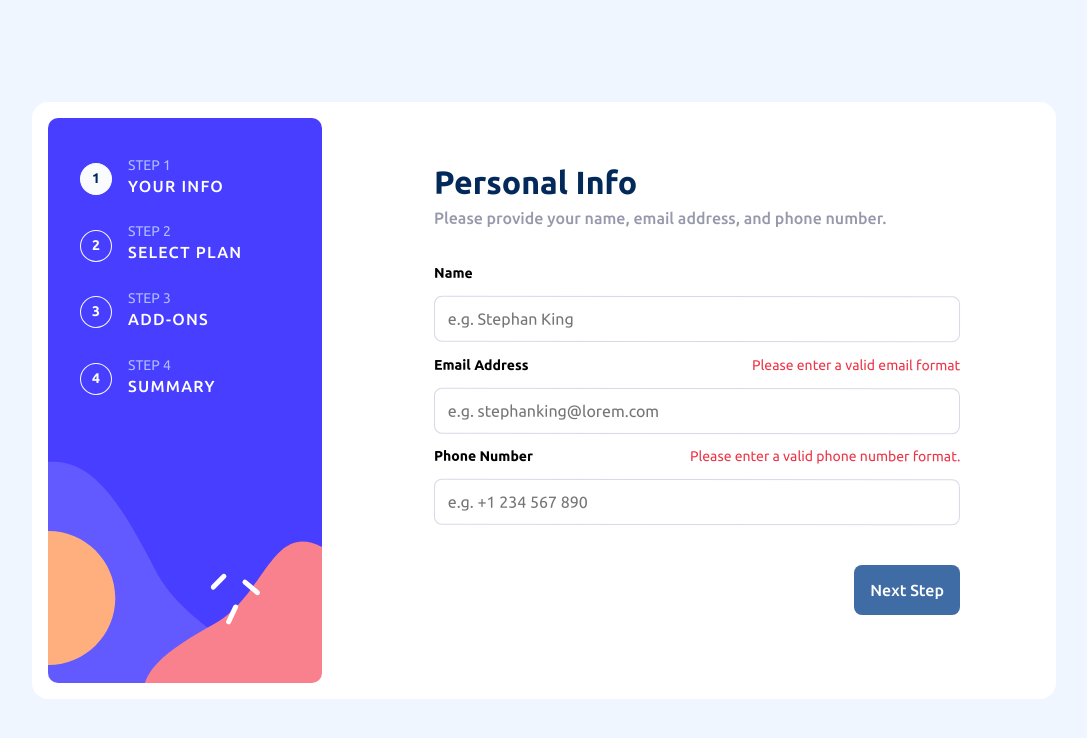
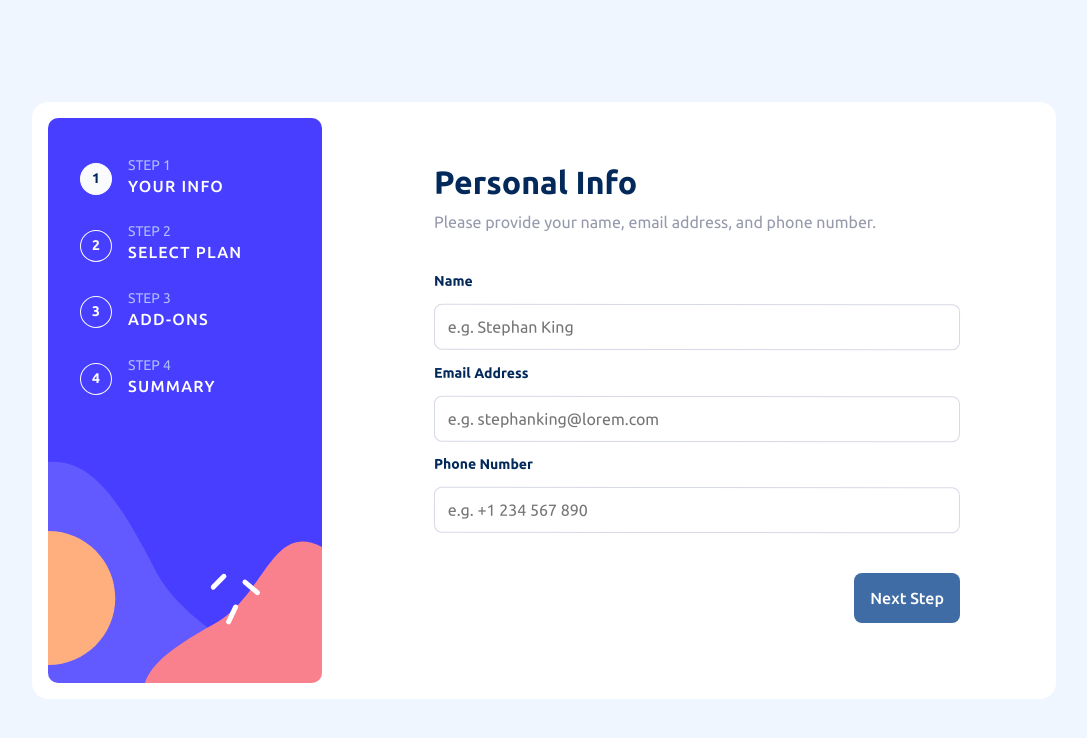
Before and after one commit to tripkmin/multiform, a React (Create React App) app: page / in a window 1280 px wide. Shown: the top 738 px of the page, without its empty margins (96-1183 px from the left). Built offline with nearby package versions, Linux system fonts and the light colour scheme.

Commit message:
feat: Add onBlur logic

```diff
--- a/src/components/Step1.tsx
+++ b/src/components/Step1.tsx
@@ -1,7 +1,7 @@
 import { phrases } from 'assets/phrases';
-import { ChangeEvent, useRef } from 'react';
+import { ChangeEvent, useRef, useState } from 'react';
 import styled from 'styled-components';
-import { theme } from 'styles/constants';
+import { theme, timer } from 'styles/constants';
 import { SolidButton } from './common/Button';
 
 interface Step1Props {
@@ -29,6 +29,10 @@ export default function Step1({
   emailHandler,
   phoneHandler,
 }: Step1Props) {
+  const [isNameBlurred, setIsNameBlurred] = useState(false);
+  const [isEmailBlurred, setIsEmailBlurred] = useState(false);
+  const [isPhoneBlurred, setIsPhoneBlurred] = useState(false);
+
   return (
     <>
       <HeadBox>
@@ -38,47 +42,61 @@ export default function Step1({
       <Form>
         <LabelBox>
           <Label>Name</Label>
-          {isNameVaild.status ? null : <Warning>{isNameVaild.message}</Warning>}
+          {isNameVaild.status && isNameBlurred ? null : (
+            <Warning>{isNameVaild.message}</Warning>
+          )}
         </LabelBox>
-        <input
+        <Input
+          type="text"
+          $isValid={isNameVaild.status}
+          $isBlurred={isNameBlurred}
+          value={name}
           onChange={nameHandler}
-          value={name}
-          type="text"
-          placeholder={phrases.step1.namePlaceHolder}
-        ></input>
+          onBlur={() => {
+            setIsNameBlurred(true);
+          }}
+          placeholder={phrases.step1.namePlaceHolder}></Input>
         <LabelBox>
           <Label>Email Address</Label>
-          {isEmailValid ? null : <Warning>Please enter a valid email format</Warning>}
+          {!isEmailValid && isEmailBlurred && (
+            <Warning>Please enter a valid email format</Warning>
+          )}
         </LabelBox>
-        <input
+        <Input
           type="text"
+          $isValid={isEmailValid}
+          $isBlurred={isEmailBlurred}
           value={email}
           onChange={emailHandler}
-          placeholder={phrases.step1.emailPlaceHolder}
-        ></input>
+          onBlur={() => {
+            setIsEmailBlurred(true);
+          }}
+          placeholder={phrases.step1.emailPlaceHolder}></Input>
         <LabelBox>
           <Label>Phone Number</Label>
-          {isPhoneValid ? null : (
+          {!isPhoneValid && isPhoneBlurred && (
             <Warning>Please enter a valid phone number format.</Warning>
           )}
         </LabelBox>
-        <input
+        <Input
           type="text"
+          $isValid={isPhoneValid}
+          $isBlurred={isPhoneBlurred}
           value={phone}
           onChange={phoneHandler}
-          placeholder={phrases.step1.phonePlaceHolder}
-        ></input>
+          onBlur={() => {
+            setIsPhoneBlurred(true);
+          }}
+          placeholder={phrases.step1.phonePlaceHolder}></Input>
       </Form>
       <ButtonBox>
         <SolidButton
           onClick={() => {
             stepHandler(1);
           }}
-          disabled={!isNameVaild || !isEmailValid || !isPhoneValid}
-        >
+          disabled={!isNameVaild || !isEmailValid || !isPhoneValid}>
           Next Step
         </SolidButton>
-        {/* <button>Go Back</button> */}
       </ButtonBox>
     </>
   );
@@ -96,10 +114,9 @@ const Head = styled.h1`
   color: ${theme.primary.marineBlue};
 `;
 
-const SubHead = styled.h2`
-  font-size: 1rem;
-  font-weight: 500;
+const SubHead = styled.p`
   color: ${theme.neutral.coolGray};
+  line-height: 150%;
 `;
 
 const Form = styled.form`
@@ -111,19 +128,20 @@ const Form = styled.form`
     font-size: 14px;
     font-weight: 700;
   }
+`;
 
-  input {
-    border: 1px solid ${theme.neutral.lightGray};
-    padding: 0.8rem;
-    border-radius: 0.5rem;
+const Input = styled.input<{ $isValid: boolean; $isBlurred: boolean }>`
+  border: 1px solid
+    ${props =>
+      !props.$isValid && props.$isBlurred
+        ? theme.primary.strawberryRed
+        : theme.neutral.lightGray};
+  padding: 0.8rem;
+  border-radius: 0.5rem;
+  transition: border ${timer.default};
 
-    &:focus {
-      border: 1px solid ${theme.primary.marineBlue};
-    }
-
-    &:invalid {
-      border: 1px solid ${theme.primary.strawberryRed};
-    }
+  &:focus {
+    border: 1px solid ${theme.primary.purplishBlue};
   }
 `;
 
@@ -136,6 +154,7 @@ const LabelBox = styled.div`
 const Label = styled.label`
   font-size: 14px;
   font-weight: 700;
+  color: ${theme.primary.marineBlue};
 `;
 
 const Warning = styled.p`
```
